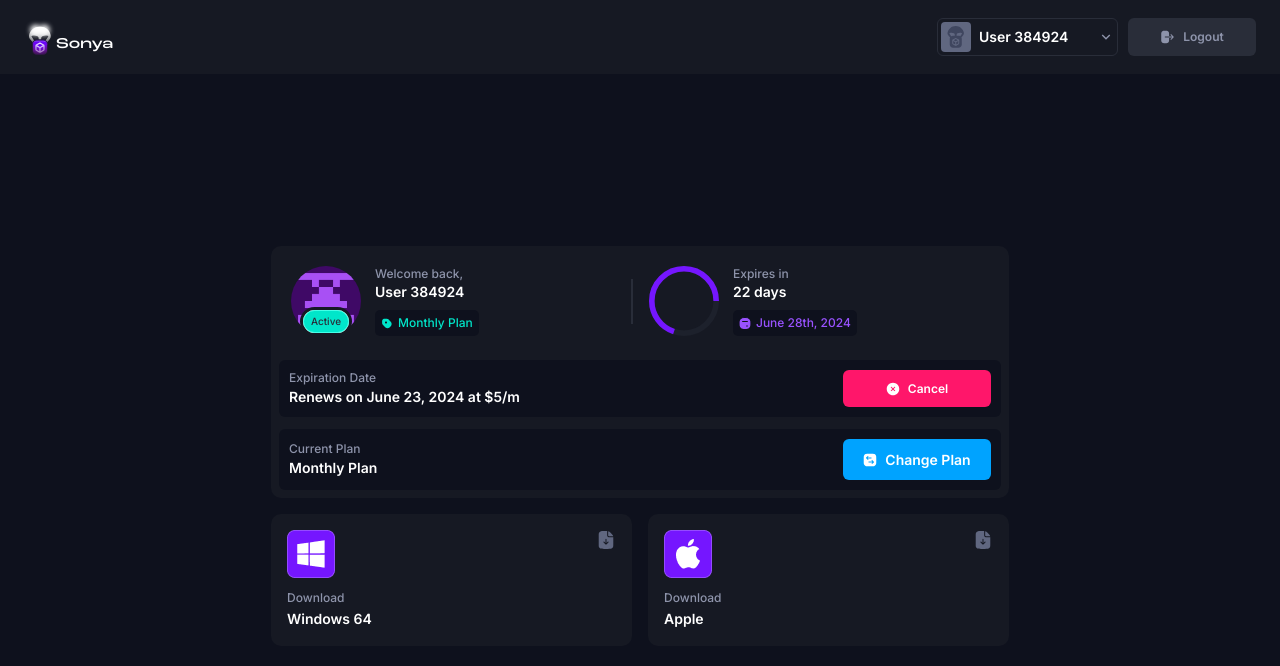
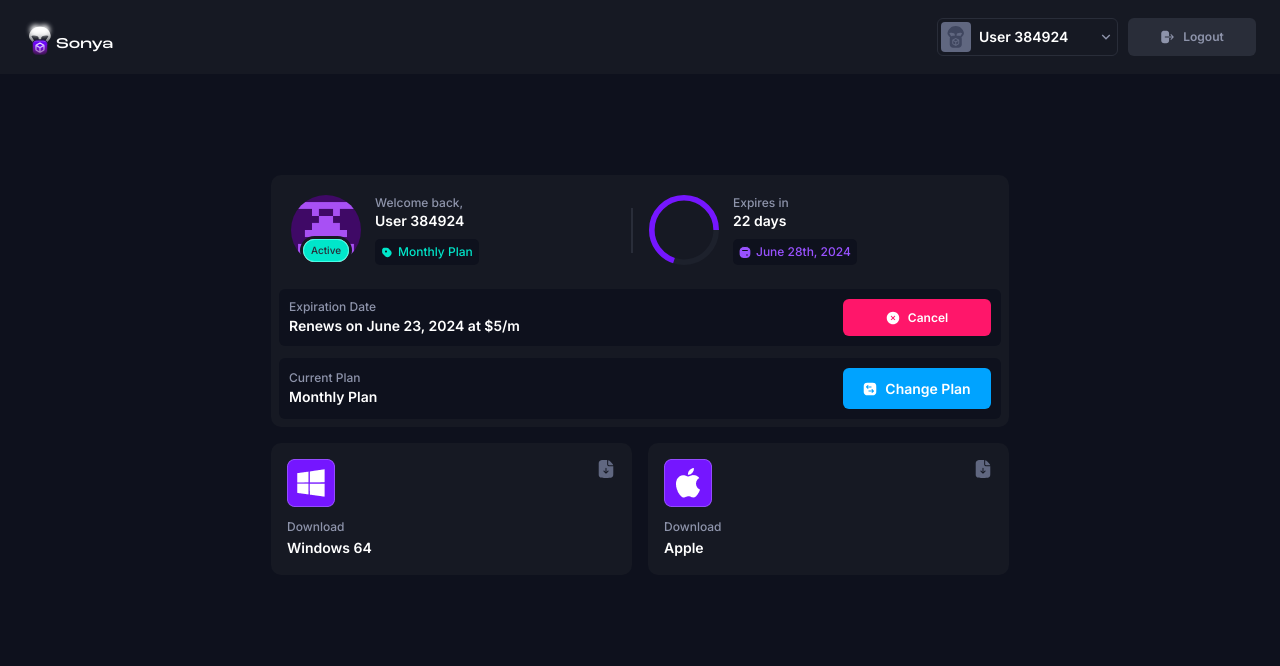
Before and after one commit to Tifee1/sonya-frontend, a React (Vite) app: page /dashboard in a window 1280 px wide. Shown: the top 666 px of the page. Built offline with nearby package versions, Linux system fonts and the light colour scheme.

Commit message:
revert align vertically dashboard

```diff
--- a/src/pages/DashboardPage.jsx
+++ b/src/pages/DashboardPage.jsx
@@ -43,8 +43,8 @@ const DashboardPage = () => {
           </div>
         </div>
       </header>
-      <div className='flex flex-col items-center justify-center min-h-[calc(100vh-76px)]'>
-        <section className='w-[90%] max-w-3xl mx-auto p-[15px] flex flex-col gap-4 mt-[20px]'>
+
+      <section className='w-[90%] max-w-3xl mx-auto p-[15px] flex flex-col gap-4 mt-[20px] sm:mt-[86px]'>
         <div className='bg-dark-2 flex flex-col gap-3 p-2 rounded-[10px]'>
           <div className='p-3 grid gap-y-6 sm:grid-cols-[1fr,auto,1fr] items-center'>
             <div className='flex gap-[14px]'>
@@ -168,7 +168,6 @@ const DashboardPage = () => {
           </div>
         </div>
       </section>
-      </div>
     </>
   )
 }
```
Lines whose indentation alone changed are shown as unchanged.
